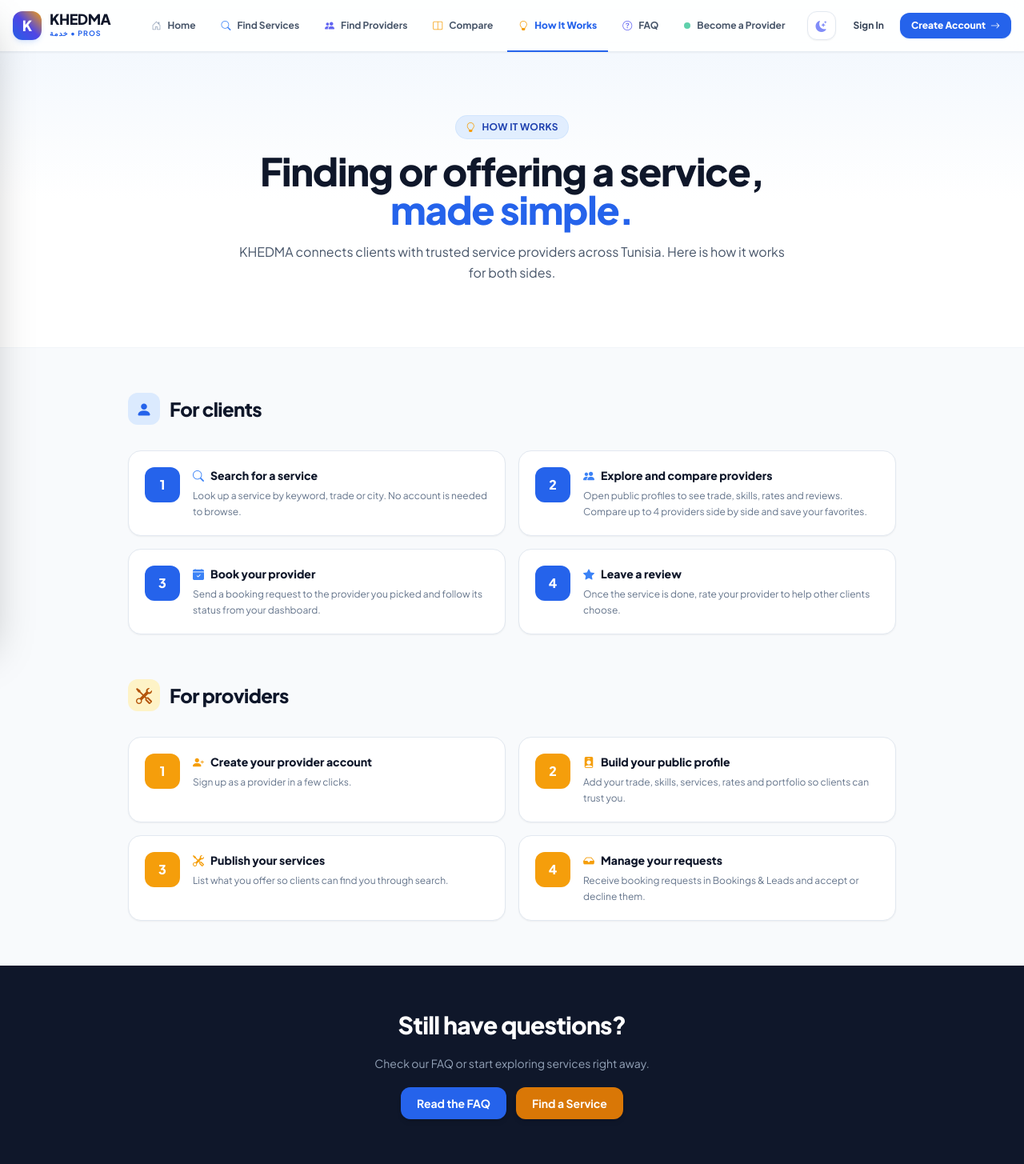
After one commit to akaaziz01/khedma, a Laravel app: page /how-it-works in a window 1280 px wide. The commit adds this page. Shown: the whole page at 80% size. Run offline with Laravel 12, Linux system fonts and the light colour scheme; some libraries are stand-ins or nearby versions.

Commit message:
feat(G6): add How It Works and FAQ pages with navigation links

```diff
--- a/resources/views/layouts/app.blade.php
+++ b/resources/views/layouts/app.blade.php
@@ -165,6 +165,36 @@
                     </a>
                     @if(request()->is('compare*'))
                         <div class="nav-active-bar bg-amber-500"></div>
+                    @endif
+                </div>
+
+                <!-- How It Works (visible for everyone) -->
+                <div class="relative hidden xl:flex h-full items-center">
+                    <a href="{{ route('how-it-works') }}" @class([
+                        'h-full flex items-center gap-2 px-3.5 text-xs font-bold transition',
+                        'text-blue-600 dark:text-blue-400 font-extrabold' => request()->is('how-it-works'),
+                        'text-slate-600 dark:text-slate-300 hover:text-blue-600 dark:hover:text-blue-400' => !request()->is('how-it-works'),
+                    ])>
+                        <i class="bi bi-lightbulb text-amber-500"></i>
+                        How It Works
+                    </a>
+                    @if(request()->is('how-it-works'))
+                        <div class="nav-active-bar bg-blue-600"></div>
+                    @endif
+                </div>
+
+                <!-- FAQ (visible for everyone) -->
+                <div class="relative hidden xl:flex h-full items-center">
+                    <a href="{{ route('faq') }}" @class([
+                        'h-full flex items-center gap-2 px-3.5 text-xs font-bold transition',
+                        'text-blue-600 dark:text-blue-400 font-extrabold' => request()->is('faq'),
+                        'text-slate-600 dark:text-slate-300 hover:text-blue-600 dark:hover:text-blue-400' => !request()->is('faq'),
+                    ])>
+                        <i class="bi bi-question-circle text-indigo-500"></i>
+                        FAQ
+                    </a>
+                    @if(request()->is('faq'))
+                        <div class="nav-active-bar bg-blue-600"></div>
                     @endif
                 </div>
 
@@ -408,6 +438,26 @@
                         Compare Pros
                     </div>
                     <span id="mobileCompareBadge" class="hidden px-2 py-0.5 rounded-full text-[10px] font-bold bg-amber-500 text-white">0</span>
+                </a>
+
+                <!-- How It Works (Always available) -->
+                <a href="{{ route('how-it-works') }}" @class([
+                    'flex items-center gap-3 px-3 py-2.5 rounded-xl transition',
+                    'bg-blue-50 dark:bg-blue-950/40 text-blue-600 dark:text-blue-400 font-extrabold' => request()->is('how-it-works'),
+                    'text-slate-700 dark:text-slate-300 hover:bg-slate-100 dark:hover:bg-slate-800' => !request()->is('how-it-works'),
+                ])>
+                    <i class="bi bi-lightbulb text-amber-500"></i>
+                    How It Works
+                </a>
+
+                <!-- FAQ (Always available) -->
+                <a href="{{ route('faq') }}" @class([
+                    'flex items-center gap-3 px-3 py-2.5 rounded-xl transition',
+                    'bg-blue-50 dark:bg-blue-950/40 text-blue-600 dark:text-blue-400 font-extrabold' => request()->is('faq'),
+                    'text-slate-700 dark:text-slate-300 hover:bg-slate-100 dark:hover:bg-slate-800' => !request()->is('faq'),
+                ])>
+                    <i class="bi bi-question-circle text-indigo-500"></i>
+                    FAQ
                 </a>
 
                 <!-- Provider: Bookings & Leads -->
--- /dev/null
+++ b/resources/views/pages/how-it-works.blade.php
@@ -0,0 +1,107 @@
+@extends('layouts.app')
+
+@section('title', 'How It Works | Khedma')
+
+@section('content')
+@php
+    $clientSteps = [
+        ['icon' => 'bi-search', 'title' => 'Search for a service', 'text' => 'Look up a service by keyword, trade or city. No account is needed to browse.'],
+        ['icon' => 'bi-people-fill', 'title' => 'Explore and compare providers', 'text' => 'Open public profiles to see trade, skills, rates and reviews. Compare up to 4 providers side by side and save your favorites.'],
+        ['icon' => 'bi-calendar-check-fill', 'title' => 'Book your provider', 'text' => 'Send a booking request to the provider you picked and follow its status from your dashboard.'],
+        ['icon' => 'bi-star-fill', 'title' => 'Leave a review', 'text' => 'Once the service is done, rate your provider to help other clients choose.'],
+    ];
+
+    $providerSteps = [
+        ['icon' => 'bi-person-plus-fill', 'title' => 'Create your provider account', 'text' => 'Sign up as a provider in a few clicks.'],
+        ['icon' => 'bi-person-badge-fill', 'title' => 'Build your public profile', 'text' => 'Add your trade, skills, services, rates and portfolio so clients can trust you.'],
+        ['icon' => 'bi-tools', 'title' => 'Publish your services', 'text' => 'List what you offer so clients can find you through search.'],
+        ['icon' => 'bi-inbox-fill', 'title' => 'Manage your requests', 'text' => 'Receive booking requests in Bookings & Leads and accept or decline them.'],
+    ];
+@endphp
+
+<!-- Header -->
+<section class="bg-gradient-to-b from-blue-50/50 via-white to-white dark:from-slate-900 dark:via-slate-950 dark:to-slate-950 py-14 sm:py-20 border-b border-slate-100 dark:border-slate-800 transition-colors duration-200">
+    <div class="max-w-3xl mx-auto px-4 sm:px-6 lg:px-8 text-center space-y-4">
+        <div class="inline-flex items-center gap-2 px-3 py-1.5 rounded-full bg-blue-100/80 dark:bg-blue-950/60 text-blue-800 dark:text-blue-300 text-xs font-bold tracking-wide uppercase border border-blue-200/50 dark:border-blue-800/40">
+            <i class="bi bi-lightbulb text-amber-500"></i>
+            <span>How It Works</span>
+        </div>
+        <h1 class="text-3xl sm:text-5xl font-black text-slate-900 dark:text-white tracking-tight">
+            Finding or offering a service, <span class="text-blue-600 dark:text-blue-400">made simple.</span>
+        </h1>
+        <p class="text-base text-slate-600 dark:text-slate-400 leading-relaxed">
+            KHEDMA connects clients with trusted service providers across Tunisia. Here is how it works for both sides.
+        </p>
+    </div>
+</section>
+
+<!-- Client steps -->
+<section class="max-w-5xl mx-auto px-4 sm:px-6 lg:px-8 py-14">
+    <div class="flex items-center gap-3 mb-8">
+        <div class="w-10 h-10 rounded-xl bg-blue-100 dark:bg-blue-950/60 text-blue-600 flex items-center justify-center">
+            <i class="bi bi-person-fill text-xl"></i>
+        </div>
+        <h2 class="text-2xl font-black text-slate-900 dark:text-white tracking-tight">For clients</h2>
+    </div>
+
+    <div class="grid grid-cols-1 sm:grid-cols-2 gap-4">
+        @foreach($clientSteps as $index => $step)
+            <div class="p-5 bg-white dark:bg-slate-900 rounded-2xl border border-slate-200 dark:border-slate-800 shadow-sm flex gap-4">
+                <div class="w-11 h-11 shrink-0 rounded-xl bg-blue-600 text-white font-extrabold flex items-center justify-center">
+                    {{ $index + 1 }}
+                </div>
+                <div>
+                    <h3 class="font-extrabold text-slate-900 dark:text-white text-sm flex items-center gap-2">
+                        <i class="bi {{ $step['icon'] }} text-blue-500"></i>
+                        {{ $step['title'] }}
+                    </h3>
+                    <p class="text-xs text-slate-500 dark:text-slate-400 mt-1.5 leading-relaxed">{{ $step['text'] }}</p>
+                </div>
+            </div>
+        @endforeach
+    </div>
+</section>
+
+<!-- Provider steps -->
+<section class="max-w-5xl mx-auto px-4 sm:px-6 lg:px-8 pb-14">
+    <div class="flex items-center gap-3 mb-8">
+        <div class="w-10 h-10 rounded-xl bg-amber-100 dark:bg-amber-950/60 text-amber-700 dark:text-amber-400 flex items-center justify-center">
+            <i class="bi bi-tools text-xl"></i>
+        </div>
+        <h2 class="text-2xl font-black text-slate-900 dark:text-white tracking-tight">For providers</h2>
+    </div>
+
+    <div class="grid grid-cols-1 sm:grid-cols-2 gap-4">
+        @foreach($providerSteps as $index => $step)
+            <div class="p-5 bg-white dark:bg-slate-900 rounded-2xl border border-slate-200 dark:border-slate-800 shadow-sm flex gap-4">
+                <div class="w-11 h-11 shrink-0 rounded-xl bg-amber-500 text-white font-extrabold flex items-center justify-center">
+                    {{ $index + 1 }}
+                </div>
+                <div>
+                    <h3 class="font-extrabold text-slate-900 dark:text-white text-sm flex items-center gap-2">
+                        <i class="bi {{ $step['icon'] }} text-amber-500"></i>
+                        {{ $step['title'] }}
+                    </h3>
+                    <p class="text-xs text-slate-500 dark:text-slate-400 mt-1.5 leading-relaxed">{{ $step['text'] }}</p>
+                </div>
+            </div>
+        @endforeach
+    </div>
+</section>
+
+<!-- Call to action -->
+<section class="bg-slate-900 text-white py-14">
+    <div class="max-w-3xl mx-auto px-4 sm:px-6 lg:px-8 text-center space-y-5">
+        <h2 class="text-2xl sm:text-3xl font-extrabold tracking-tight">Still have questions?</h2>
+        <p class="text-slate-400 text-sm">Check our FAQ or start exploring services right away.</p>
+        <div class="flex items-center justify-center gap-3 flex-wrap">
+            <a href="{{ route('faq') }}" class="px-5 py-2.5 rounded-xl bg-blue-600 hover:bg-blue-700 text-white font-bold text-sm shadow-md transition">
+                Read the FAQ
+            </a>
+            <a href="{{ route('services.index') }}" class="px-5 py-2.5 rounded-xl bg-amber-600 hover:bg-amber-700 text-white font-bold text-sm shadow-md transition">
+                Find a Service
+            </a>
+        </div>
+    </div>
+</section>
+@endsection
--- a/routes/web.php
+++ b/routes/web.php
@@ -8,6 +8,15 @@ use Illuminate\Support\Facades\Route;
 Route::get('/', function () {
     return view('welcome');
 })->name('home');
+
+// Platform information pages (How it works & FAQ)
+Route::get('/how-it-works', function () {
+    return view('pages.how-it-works');
+})->name('how-it-works');
+
+Route::get('/faq', function () {
+    return view('pages.faq');
+})->name('faq');
 
 // Guest & client service search & discovery
 Route::get('/services', [PublicServiceWebController::class, 'index'])->name('services.index');
```
Also changed, not shown: resources/views/pages/faq.blade.php (added, +93 -0 lines).
